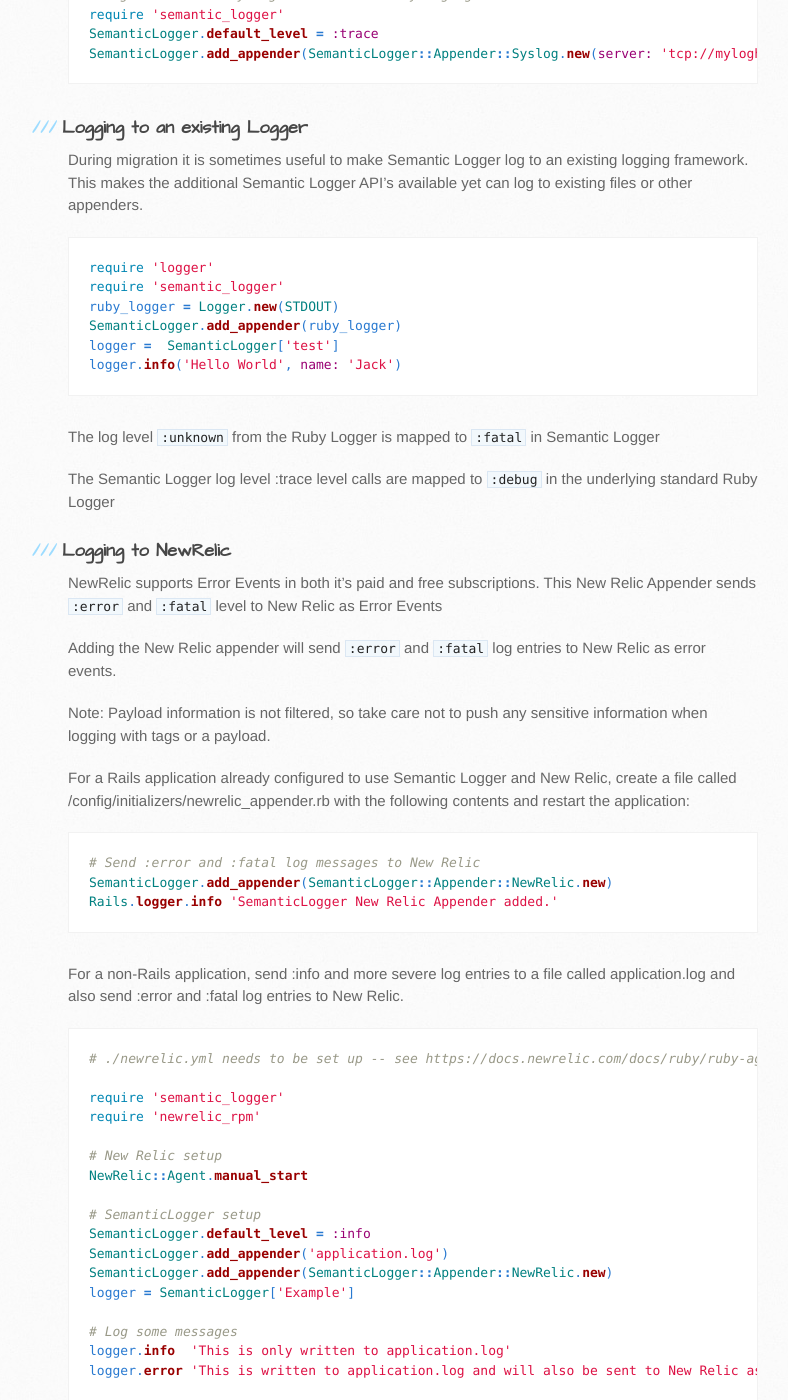
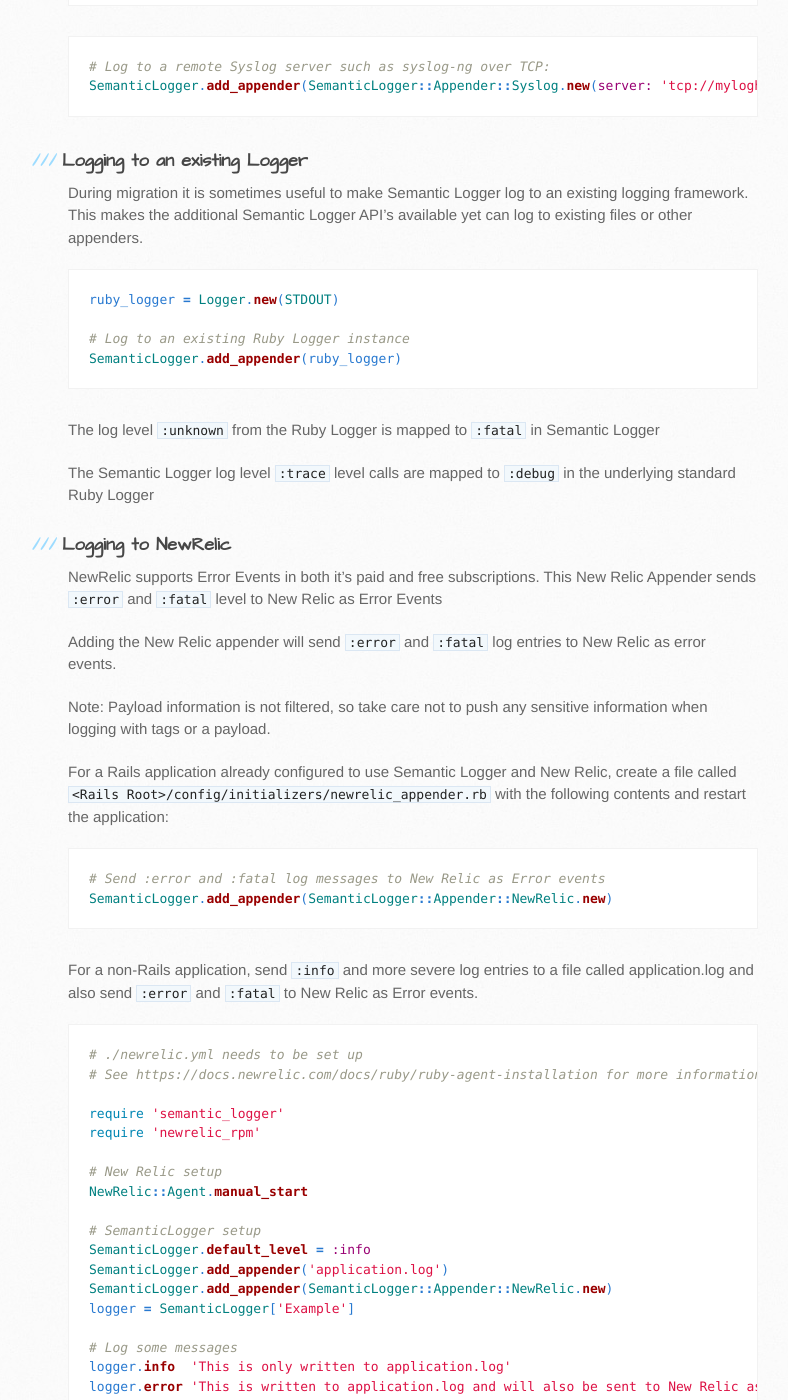
Before and after one commit to reidmorrison/semantic_logger, a Jekyll site: the page built from appenders.md, in a window 1280 px wide and 1400 px high, scrolled down 915 px. Shown: the whole window, without its empty margins (102-890 px from the left). Built offline with Jekyll 4.4.1, drawn with Linux system fonts in a browser that asks for light colours; Markdown is read by kramdown in place of the engine named in the settings; some of the changed text lies outside the part shown.

Commit message:
Refine documentatiion

````diff
--- a/_layouts/default.html
+++ b/_layouts/default.html
@@ -37,7 +37,6 @@
           <a href="introduction.html" class="button">Introduction</a>
           <a href="api.html" class="button">API</a>
           <a href="appenders.html" class="button">Appenders</a>
-          <a href="configuration.html" class="button">Configuration</a>
           <a href="forking.html" class="button">Forking</a>
           <a href="rails.html" class="button">Rails</a>
           <a href="customize.html" class="button">Customize</a>
--- a/appenders.md
+++ b/appenders.md
@@ -9,16 +9,12 @@ layout: default
 Log to file with the standard formatter:
 
 ```ruby
-require 'semantic_logger'
-SemanticLogger.default_level = :trace
 SemanticLogger.add_appender('development.log')
 ```
 
 Log to file with the standard colorized formatter:
 
 ```ruby
-require 'semantic_logger'
-SemanticLogger.default_level = :trace
 SemanticLogger.add_appender('development.log', &SemanticLogger::Appender::Base.colorized_formatter)
 ```
 
@@ -26,19 +22,24 @@ For performance reasons the log file is not re-opened with every call.
 When the log file needs to be rotated, use a copy-truncate operation rather
 than deleting the file.
 
+### Logging to an existing IO Stream
+
+Semantic Logger can log data to any IO Stream instance, such as $stderr or $stdout
+
+```ruby
+# Log errors and above to standard error:
+SemanticLogger.add_appender($stderror, :error)
+```
+
 ### Logging to Syslog
 
 ```ruby
 # Log to a local Syslog daemon
-require 'semantic_logger'
-SemanticLogger.default_level = :trace
 SemanticLogger.add_appender(SemanticLogger::Appender::Syslog.new)
 ```
 
 ```ruby
 # Log to a remote Syslog server such as syslog-ng over TCP:
-require 'semantic_logger'
-SemanticLogger.default_level = :trace
 SemanticLogger.add_appender(SemanticLogger::Appender::Syslog.new(server: 'tcp://myloghost:514'))
 ```
 
@@ -49,17 +50,15 @@ logging framework. This makes the additional Semantic Logger API's available yet
 can log to existing files or other appenders.
 
 ```ruby
-require 'logger'
-require 'semantic_logger'
 ruby_logger = Logger.new(STDOUT)
+
+# Log to an existing Ruby Logger instance
 SemanticLogger.add_appender(ruby_logger)
-logger =  SemanticLogger['test']
-logger.info('Hello World', name: 'Jack')
 ```
 
 The log level `:unknown` from the Ruby Logger is mapped to `:fatal` in Semantic Logger
 
-The Semantic Logger log level :trace level calls are mapped to `:debug` in the
+The Semantic Logger log level `:trace` level calls are mapped to `:debug` in the
 underlying standard Ruby Logger
 
 ### Logging to NewRelic
@@ -67,22 +66,27 @@ underlying standard Ruby Logger
 NewRelic supports Error Events in both it's paid and free subscriptions. This New Relic
 Appender sends `:error` and `:fatal` level to New Relic as Error Events
 
-Adding the New Relic appender will send `:error` and `:fatal` log entries to New Relic as error events.
+Adding the New Relic appender will send `:error` and `:fatal` log entries to
+New Relic as error events.
 
-Note: Payload information is not filtered, so take care not to push any sensitive information when logging with tags or a payload.
+Note: Payload information is not filtered, so take care not to push any sensitive
+information when logging with tags or a payload.
 
-For a Rails application already configured to use Semantic Logger and New Relic, create a file called <Rails Root>/config/initializers/newrelic_appender.rb with the following contents and restart the application:
+For a Rails application already configured to use Semantic Logger and New Relic,
+create a file called `<Rails Root>/config/initializers/newrelic_appender.rb` with
+the following contents and restart the application:
 
 ```ruby
-# Send :error and :fatal log messages to New Relic
+# Send :error and :fatal log messages to New Relic as Error events
 SemanticLogger.add_appender(SemanticLogger::Appender::NewRelic.new)
-Rails.logger.info 'SemanticLogger New Relic Appender added.'
 ```
 
-For a non-Rails application, send :info and more severe log entries to a file called application.log and also send :error and :fatal log entries to New Relic.
+For a non-Rails application, send `:info` and more severe log entries to a file
+called application.log and also send `:error` and `:fatal` to New Relic as Error events.
 
 ```ruby
-# ./newrelic.yml needs to be set up -- see https://docs.newrelic.com/docs/ruby/ruby-agent-installation for more information.
+# ./newrelic.yml needs to be set up
+# See https://docs.newrelic.com/docs/ruby/ruby-agent-installation for more information.
 
 require 'semantic_logger'
 require 'newrelic_rpm'
````
Also changed, not shown: api.md (+41 -1 lines), configuration.md (deleted, +0 -130 lines), forking.md (+24 -0 lines), rails.md (+11 -1 lines).
